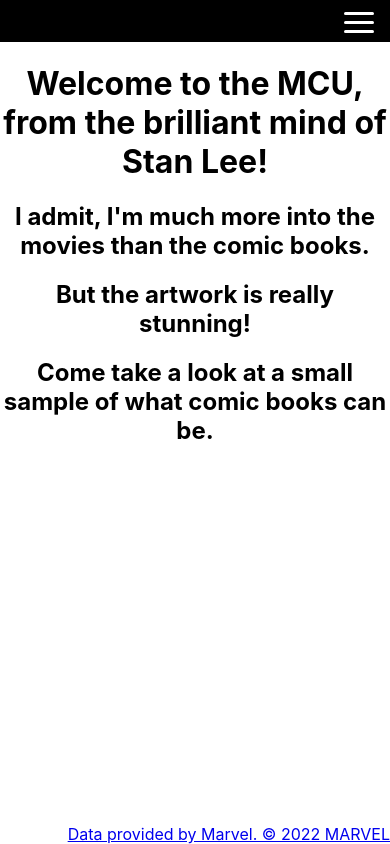
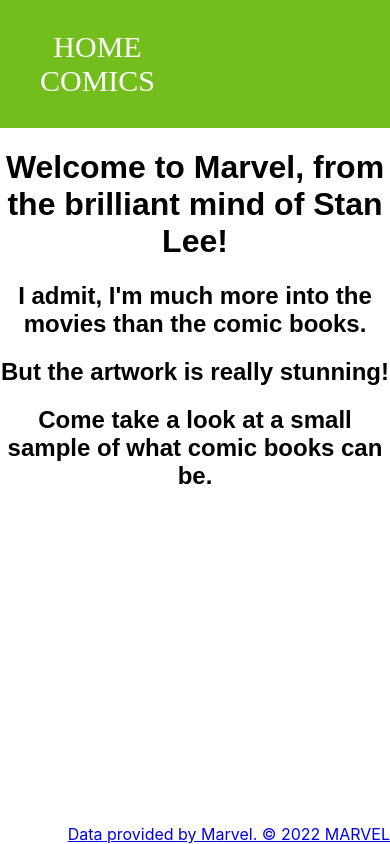
Before and after one commit to cxjsparks/Project2MCU, a React (Create React App) app: page /Home in a window 390 px wide. Built offline with nearby package versions, Linux system fonts and the light colour scheme; no server answers.

Commit message:
Final styling, removed console.logs and one component.

```diff
--- a/src/App.css
+++ b/src/App.css
@@ -4,26 +4,27 @@
 
 .nav {
   font-size: 20px;
-  color: red;
   display: flex;
-  /* justify-content: center;
-  align-items: center; */
-  min-height: 5vh;
-  background-color: black;
+  min-height: 95px;
+  background-color: rgb(115, 190, 28);
+}
+
+.nav li {
+  color: white;
+  font-family: cursive;
 }
 
 .nav-links {
   font-size: 30px;
-  width: 40%;
-  display: flex;
-  /* justify-content: flex-start;
-  align-items: center; */
+  width: auto;
+  margin-right: 50px;
+  justify-content: space-between;
   list-style-type: none;
   text-decoration: none;
 }
 
 .nav-links li:hover {
-  background-color:blue;
+  background-color:rgb(0, 0, 0);
 }
 
 .attribute {
@@ -43,31 +44,6 @@
   font-size: 20px;
 }
 
-.toggle-button {
-  position: absolute;
-  top: .75rem;
-  right: 1rem;
-  display: none;
-  flex-direction: column;
-  justify-content: space-between;
-  width: 30px;
-  height: 21px;
+.stan {
+  font-family: fantasy, sans-serif;
 }
-
-.toggle-button .bar {
-  height: 3px;
-  width: 100%;
-  background-color: white;
-  border-radius: 10px;
-}
-
-@media (max-width: 400px) {
-  .toggle-button {
-    display: flex;
-  }
-
-  .nav-links {
-    display: none;
-  }
-
-}
--- a/src/App.js
+++ b/src/App.js
@@ -6,27 +6,21 @@
 import Comics from "./Components/Comics"
 import Home from "./Components/Home"
 import Navbar from "./Components/Navbar"
-import Thor from "./Components/Characters"
 import ComicDetails from "./Components/ComicDetails"
-
 
 function App() {
   const publicKey = "30d1009ef6cc717088bed0009f9ee355"
   const hash = "37efc00f48c455559cea8f56cf80b20d"
   const [comic, setComic] = useState([]);
-
-
-
+  const [character, setCharacter] = useState([]);
 
 useEffect(() => {
   fetch(`http://gateway.marvel.com/v1/public/comics?ts=1&apikey=${publicKey}&hash=${hash}`)
     .then((response) => response.json())
     .then((data) => {
-      console.log(data.data.results)
       setComic(data.data.results);
     });
 }, []);
-
 
   return (
     <div className="App">
@@ -36,14 +30,11 @@
 
       <Routes>
         <Route path="/Home" element={ <Home />} />
-        <Route path="/Thor" element={ <Thor />} />
         <Route path="/Comics" element={ <Comics />} />
         <Route path="/Comics/:id" element={ <ComicDetails comic={comic} setComic={setComic} />} />
       </Routes>
     </div>
   )
-
-
 }
 
 export default App;
--- a/src/Components/Attribute.js
+++ b/src/Components/Attribute.js
@@ -6,7 +6,6 @@
             <a href="http://marvel.com">Data provided by Marvel. © 2022 MARVEL</a>
         </div>
     )
-
 }
 
 export default Attribute;
--- a/src/Components/Characters.js
+++ /dev/null
@@ -1,43 +0,0 @@
-import React from "react"
-import { useState, useEffect } from "react"
-import { Link } from "react-router-dom"
-
-// http://gateway.marvel.com/v1/public/comics?ts=1&apikey=30d1009ef6cc717088bed0009f9ee355&hash=37efc00f48c455559cea8f56cf80b20d
-
-function Characters() {
-    const publicKey = "30d1009ef6cc717088bed0009f9ee355"
-    const hash = "37efc00f48c455559cea8f56cf80b20d"
-    const [character, setCharacter] = useState (null)
-
-    useEffect(() =>  {
-        fetch(`https://gateway.marvel.com/v1/public/characters?&ts=1&apikey=${publicKey}&hash=${hash}`)
-        .then(response => response.json())
-        .then(data => setCharacter(data.data.results))
-        .catch(error => console.log("error!"))
-    }, [])
-
-    let characterMap
-    if (character !== null) {
-        characterMap = character.map((characterItem) => {
-            return (
-                <div className="character">
-                    <ul>
-                        <Link to={`/Character/${characterItem.id}`}>
-                        <li>{characterItem.name}</li>
-                        </Link>
-                    </ul>
-                </div>
-            );
-        })
-    }
-
-
-    return (
-        <div>
-            <p>{characterMap}</p>
-        </div>
-    )
-
-}
-
-export default Characters;
--- a/src/Components/ComicDetails.js
+++ b/src/Components/ComicDetails.js
@@ -7,13 +7,10 @@
     const hash = "37efc00f48c455559cea8f56cf80b20d"
     const [comic, setComic] = useState({});
     let params = useParams();
-    console.log(params)
 
-    console.log(props.comic)
-    const result = props.comic.filter(comic => {
-        console.log(params.id)
-        return params.id == comic.id});
-    console.log(result)
+
+  const result = props.comic.filter(comic => {
+      return params.id == comic.id});
 
 
   let comicDetailHtml = "";
@@ -21,7 +18,6 @@
     comicDetailHtml = (
       <div>
         <h3>{result[0].title}</h3>
-        {/* <img src={data.data.results.title.thumbnail.extension} */}
         <img src={`${result[0].thumbnail.path}.${result[0].thumbnail.extension}`} />
         <button onClick={() => props.addComic(comic)}></button>
       </div>
@@ -37,29 +33,3 @@
 }
 
 export default ComicDetails;
-
-  {/* <img src={"https://i.annihil.us/u/prod/marvel/i/mg/2/f0/4bc6670c80007/portrait_incredible.jpg"} /> */}
-
-  // console.log(props.comic)
-// console.log(props.comic)
-//   useEffect(() => {
-//     fetch(`http://gateway.marvel.com/v1/public/comics?ts=1&apikey=${publicKey}&hash=${hash}${props.comic}`)
-//       .then((response) => response.json())
-//       .then((data) => {
-
-//         //   const chloes=props.comic.map((chloe) => {
-//         //       console.log(chloe)
-//         //       return chloe;
-//         //   })
-//         //   for (let i=0; i<chloes.length; i++) {
-//         //       if (chloes[i]) {
-//         //           console.log(chloes[i])
-//         //       }
-//         //   }
-//         console.log(data)
-//         setComic(data);
-
-//         const result = comic.filter(comic => params === comic.id);
-
-//       });
-//   }, []);
--- a/src/Components/Comics.js
+++ b/src/Components/Comics.js
@@ -1,10 +1,6 @@
 import React from "react"
 import { useState, useEffect } from "react"
 import { Link } from "react-router-dom"
-// import ComicDetails from "./Components/ComicDetails"
-
-// http://gateway.marvel.com/v1/public/comics?ts=1&apikey=30d1009ef6cc717088bed0009f9ee355&hash=37efc00f48c455559cea8f56cf80b20d
-
 
 function Comics () {
     const publicKey = "30d1009ef6cc717088bed0009f9ee355"
@@ -15,13 +11,8 @@
         fetch(`http://gateway.marvel.com/v1/public/comics?ts=1&apikey=${publicKey}&hash=${hash}`)
         .then(response => response.json())
         .then(data => {
-            console.log(data)
              setComicsList(data.data.results)})
-
-        .catch(error => console.log("error!"))
     }, [])
-
-
 
     let comicsMap
     if (comicsList !== null) {
@@ -38,7 +29,6 @@
         })
     }
 
-
     return (
         <div>
             <p>{comicsMap}</p>
--- a/src/Components/Home.js
+++ b/src/Components/Home.js
@@ -3,7 +3,7 @@
 const Home = () => {
     return (
         <div className="stan">
-            <h1>Welcome to the MCU, from the brilliant mind of Stan Lee!</h1>
+            <h1>Welcome to Marvel, from the brilliant mind of Stan Lee!</h1>
             <h2>I admit, I'm much more into the movies than the comic books.</h2>
             <h2>But the artwork is really stunning!</h2>
             <h2>Come take a look at a small sample of what comic books can be.</h2>
--- a/src/Components/Navbar.js
+++ b/src/Components/Navbar.js
@@ -4,15 +4,9 @@
 const Navbar = () => {
     return (
         <nav className="nav">
-            <a href="#" className="toggle-button">
-                <span className="bar"></span>
-                <span className="bar"></span>
-                <span className="bar"></span>
-            </a>
             <ul className="nav-links">
-                <Link to="/Home"  style={{textDecoration: "none"}}><li>Home</li></Link>
-                <Link to="/Thor"  style={{textDecoration: "none"}}><li>Characters</li></Link>
-                <Link to="/Comics"  style={{textDecoration: "none"}}><li>Comics</li></Link>
+                <Link to="/Home"  style={{textDecoration: "none"}}><li>HOME</li></Link>
+                <Link to="/Comics"  style={{textDecoration: "none"}}><li>COMICS</li></Link>
             </ul>
         </nav>
     )
```
